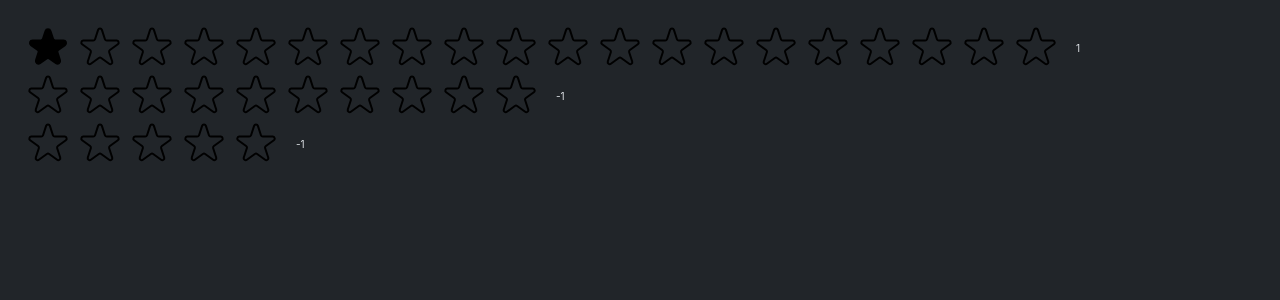
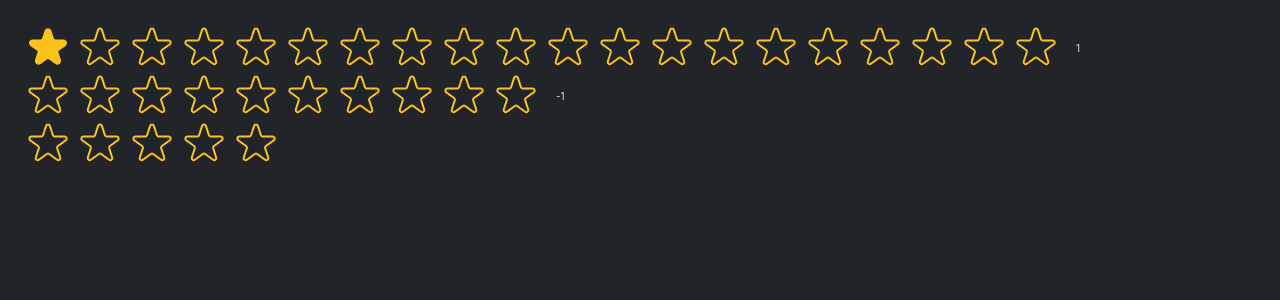
Before and after one commit to HeyuFu1995/use-popcorn, a React (Create React App) app: page / in a window 1280 px wide. Both pictures are taken after a click on the element 48 px from the left and 48 px from the top of the page. Shown: the top 300 px of the page. Built offline with nearby package versions, Linux system fonts and the light colour scheme.

Commit message:
Using Api as Pram

```diff
--- a/src/components/StarRating.jsx
+++ b/src/components/StarRating.jsx
@@ -1,4 +1,5 @@
 import { useState } from "react";
+import PropTypes from "prop-types";
 
 const containerStyle = {
     display: "flex",
@@ -20,32 +21,34 @@ const starStyle = {
     cursor: "pointer",
 }
 
+StarRating.propTyps = {
+    maxRating: PropTypes.number,
+}
 
-
-function StarRating({ starLength = 5 }) {
+function StarRating({ starLength = 5, color = "#fcc419", size = 48, messages = [], defaultRating = 0 }) {
 
     const ratingArray = Array.from({ length: starLength }, (_, i) => i + 1);
-    const [rating, setRating] = useState(0);
+    const [rating, setRating] = useState(defaultRating);
     function handleClick(i) {
         setRating(i + 1);
     }
 
     return (<div style={containerStyle}>
         <div style={starContainerStyle}>
-            {ratingArray.map(i => i < rating ? <FullStar key={i} onRate={() => handleClick(i)} /> : <EmptyStar key={i} onRate={() => handleClick(i)} />)}
+            {ratingArray.map(i => i < rating ? <FullStar key={i} onRate={() => handleClick(i)} color={color} size={size} /> : <EmptyStar key={i} onRate={() => handleClick(i)} color={color} size={size} />)}
         </div>
-        <p style={textStyle}>{rating - 1}</p>
+        <p style={textStyle}>{messages.length === starLength ? messages[rating - 2] : rating - 1}</p>
     </div>);
 }
 
-function FullStar({ onRate }) {
+function FullStar({ onRate, color, size }) {
     return (
         <span role="button" style={starStyle} onMouseEnter={onRate}>
             <svg
                 xmlns="http://www.w3.org/2000/svg"
                 viewBox="0 0 20 20"
-                fill="#000"
-                stroke="#000"
+                fill={color}
+                stroke={color}
             >
                 <path
                     d="M9.049 2.927c.3-.921 1.603-.921 1.902 0l1.07 3.292a1 1 0 00.95.69h3.462c.969 0 1.371 1.24.588 1.81l-2.8 2.034a1 1 0 00-.364 1.118l1.07 3.292c.3.921-.755 1.688-1.54 1.118l-2.8-2.034a1 1 0 00-1.175 0l-2.8 2.034c-.784.57-1.838-.197-1.539-1.118l1.07-3.292a1 1 0 00-.364-1.118L2.98 8.72c-.783-.57-.38-1.81.588-1.81h3.461a1 1 0 00.951-.69l1.07-3.292z"
@@ -55,14 +58,14 @@ function FullStar({ onRate }) {
     );
 }
 
-function EmptyStar({ onRate }) {
+function EmptyStar({ onRate, color, size }) {
     return (
         <span style={starStyle} onMouseEnter={onRate}>
             <svg
                 xmlns="http://www.w3.org/2000/svg"
                 fill="none"
                 viewBox="0 0 24 24"
-                stroke="#000"
+                stroke={color}
             >
                 <path
                     strokeLinecap="round"
--- a/src/index.js
+++ b/src/index.js
@@ -10,6 +10,6 @@ root.render(
     {/* <App /> */}
     <StarRating starLength="20" />
     <StarRating starLength="10" />
-    <StarRating />
+    <StarRating messages={["terrible", "bad", "just so so", "good", "wonderful"]} />
   </React.StrictMode>
 );
```
